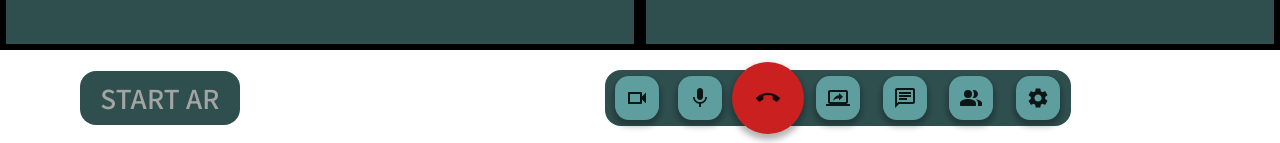
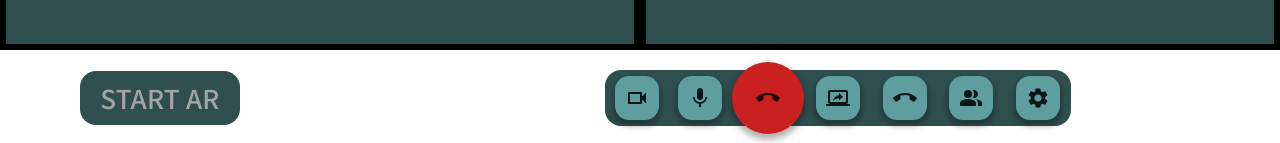
Before and after one commit to Project-Own/video_conference_front, a React (Create React App) app: page / in a window 1280 px wide. Shown: the part 654-797 px from the top of the page. Built offline with nearby package versions, Linux system fonts and the light colour scheme.

Commit message:
Mapped icons

```diff
--- a/src/components/ButtonTray.tsx
+++ b/src/components/ButtonTray.tsx
@@ -1,20 +1,17 @@
-import { makeStyles, createStyles, Theme } from "@material-ui/core/styles";
 // import Paper from "@material-ui/core/Paper";
-
+import Button from "@material-ui/core/Button";
 import Grid from "@material-ui/core/Grid";
+import { createStyles, makeStyles, Theme } from "@material-ui/core/styles";
+// import MicOffIcon from "@material-ui/icons/MicOff";
+import CallEndIcon from "@material-ui/icons/CallEnd";
+// import VideocamOffOutlinedIcon from "@material-ui/icons/VideocamOffOutlined";
+import MicIcon from "@material-ui/icons/Mic";
+import PeopleAltRoundedIcon from "@material-ui/icons/PeopleAltRounded";
+import ScreenShareOutlinedIcon from "@material-ui/icons/ScreenShareOutlined";
+import SettingsIcon from "@material-ui/icons/Settings";
 // import Icon from "@material-ui/core/Icon";
 import VideocamOutlinedIcon from "@material-ui/icons/VideocamOutlined";
-// import VideocamOffOutlinedIcon from "@material-ui/icons/VideocamOffOutlined";
-import MicIcon from "@material-ui/icons/Mic";
-// import MicOffIcon from "@material-ui/icons/MicOff";
-import CallEndIcon from "@material-ui/icons/CallEnd";
-import ScreenShareOutlinedIcon from "@material-ui/icons/ScreenShareOutlined";
-// import StopScreenShareOutlinedIcon from "@material-ui/icons/StopScreenShareOutlined";
-import ChatOutlinedIcon from "@material-ui/icons/ChatOutlined";
-import PeopleAltRoundedIcon from "@material-ui/icons/PeopleAltRounded";
-import SettingsIcon from "@material-ui/icons/Settings";
-
-import Button from "@material-ui/core/Button";
+import React from "react";
 
 const useStyles = makeStyles((theme: Theme) =>
   createStyles({
@@ -71,34 +68,37 @@ const useStyles = makeStyles((theme: Theme) =>
 
 const ButtonTray = () => {
   const classes = useStyles();
+  const icons_list_left = [VideocamOutlinedIcon, MicIcon];
+  const icons_list_right = [
+    ScreenShareOutlinedIcon,
+    CallEndIcon,
+    PeopleAltRoundedIcon,
+    SettingsIcon,
+  ];
+
+  // const getFunction = () => {
+  //   //
+  // };
+
+  const getIcon = (iconObj: any) => {
+    const IconComp = iconObj;
+    return (
+      <Button onClick={(e) => console.log(e)} className={classes.buttons}>
+        {<IconComp />}
+      </Button>
+    );
+  };
+
   return (
     <Grid item container style={{ alignItems: "center" }}>
       <Grid container className={classes.button_tray_left}>
-        <Button className={classes.buttons}>
-          <VideocamOutlinedIcon />
-        </Button>
-        <Button className={classes.buttons}>
-          <MicIcon />
-        </Button>
+        {icons_list_left.map((icon) => getIcon(icon))}
       </Grid>
-
       <Button className={classes.end_call}>
         <CallEndIcon />
       </Button>
-
       <Grid container className={classes.button_tray_right}>
-        <Button className={classes.buttons}>
-          <ScreenShareOutlinedIcon />
-        </Button>
-        <Button className={classes.buttons}>
-          <ChatOutlinedIcon />
-        </Button>
-        <Button className={classes.buttons}>
-          <PeopleAltRoundedIcon />
-        </Button>
-        <Button className={classes.buttons}>
-          <SettingsIcon />
-        </Button>
+        {icons_list_right.map((icon) => getIcon(icon))}
       </Grid>
     </Grid>
   );
```
